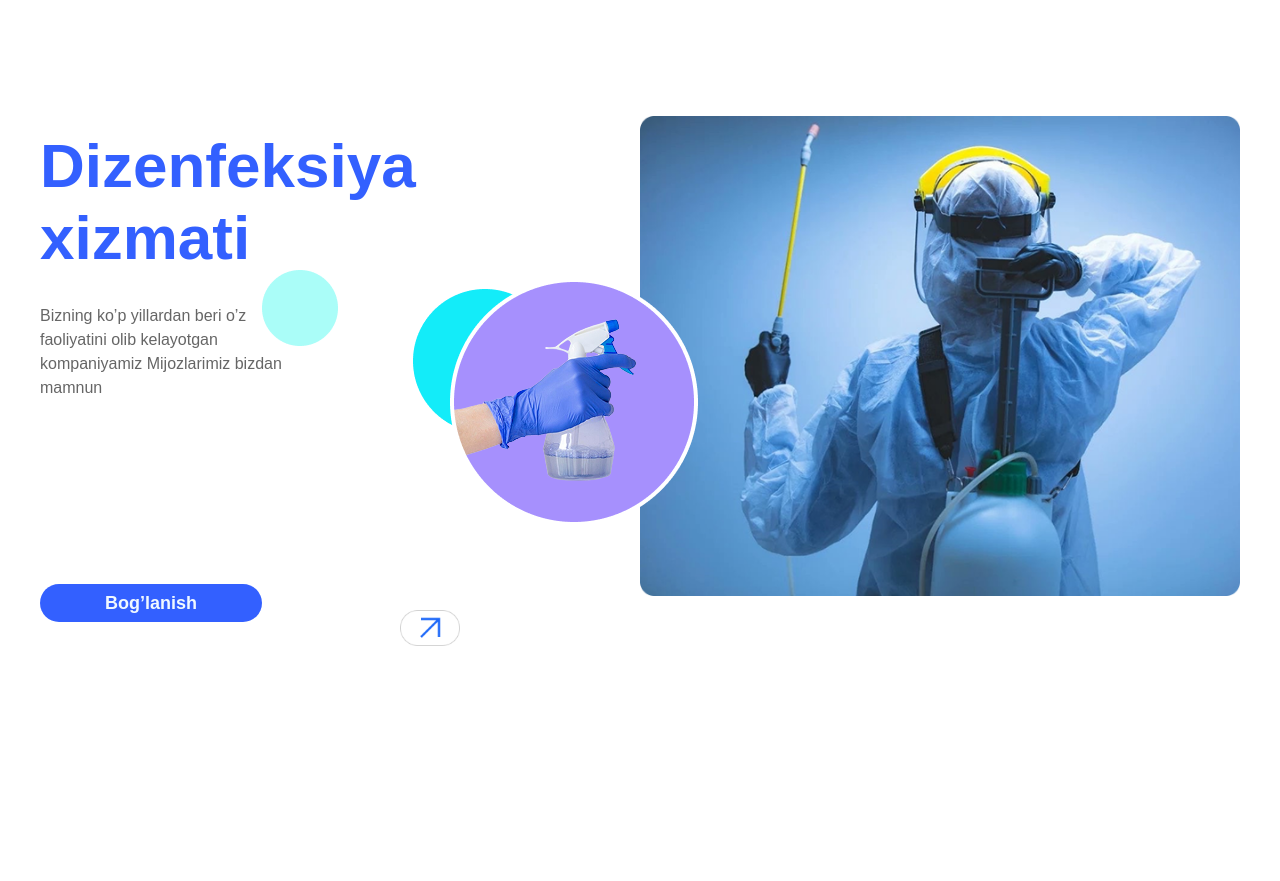
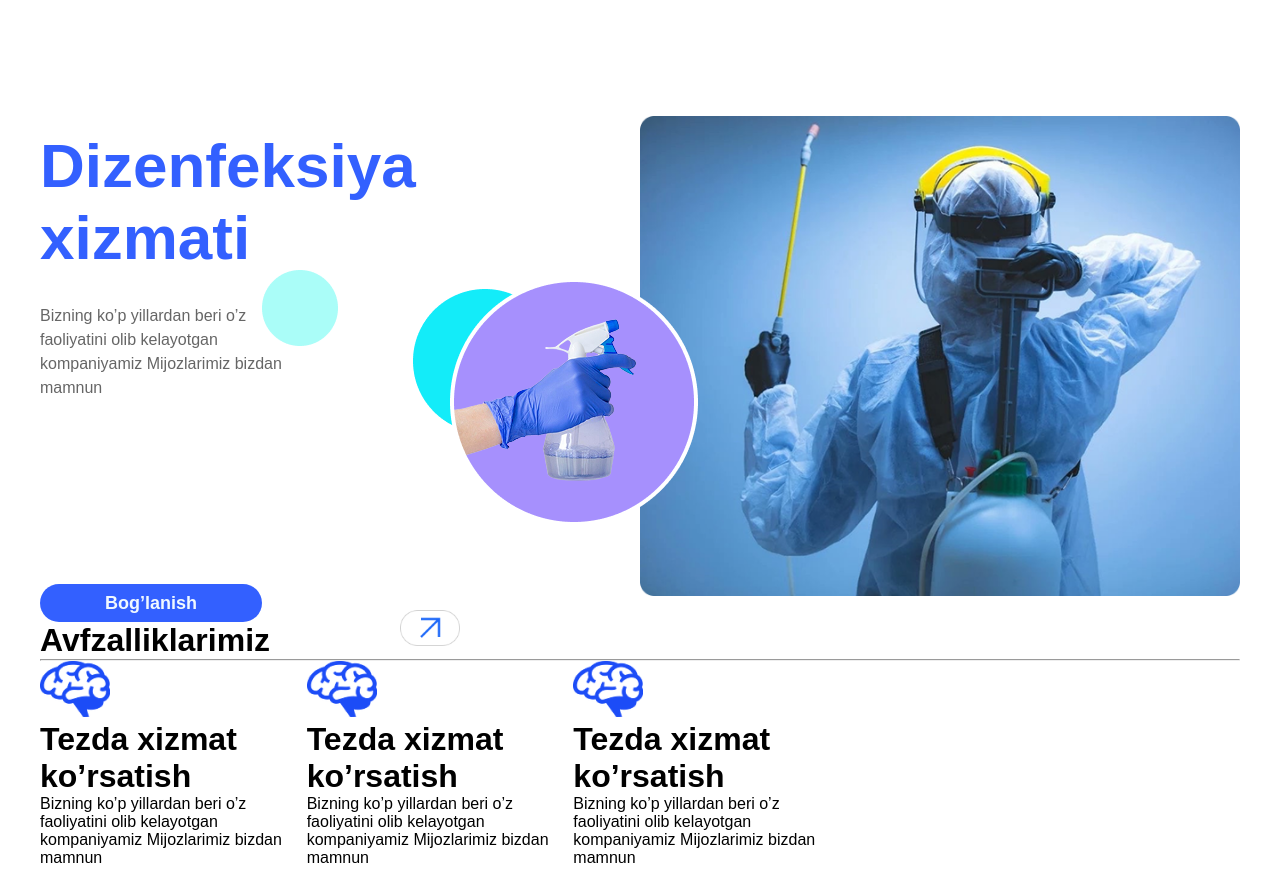
Before and after one commit to jovooa/Dezinfeksiya, a plain HTML site: page index.html in a window 1280 px wide. Shown: the part 74-955 px from the top of the page. Before the commit the page ends 800 px from the top, so only its background shows below. Drawn offline with Linux system fonts and the light colour scheme.

Commit message:
ozgarishlar

```diff
--- a/css/main.css
+++ b/css/main.css
@@ -129,3 +129,12 @@
     letter-spacing: 0%;
 
 }
+
+
+/* ----------------------------------afv--------------------------------- */
+
+.afv-list{
+    display: flex;
+    width: 800px;
+    height: 200px;
+}
--- a/index.html
+++ b/index.html
@@ -1,17 +1,21 @@
 <!DOCTYPE html>
 <html lang="en">
+
 <head>
     <meta charset="UTF-8">
     <meta name="viewport" content="width=device-width, initial-scale=1.0">
     <link rel="stylesheet" href="./css/main.css">
     <title>Document</title>
+
     <head>
 
     <body>
         <header>
             <div class="contener">
                 <div class="header-contener">
-                <a href="#"><img src="./imgges/logo.png" alt=""><h1 class="header-title1"></h1></a>
+                    <a href="#"><img src="./imgges/logo.png" alt="">
+                        <h1 class="header-title1"></h1>
+                    </a>
                     <ul class="header-list">
                         <li class="header-item"><a class="header-link" href="">Home</a></li>
                         <li class="header-item"><a class="header-link" href="">About</a></li>
@@ -24,8 +28,10 @@
                     <div class="hero-contener">
                         <div class="hero-box">
                             <h1 class="hero-title">Dizenfeksiya xizmati </h1>
-                        <p class="hero-text">Bizning ko’p yillardan beri o’z faoliyatini olib kelayotgan kompaniyamiz Mijozlarimiz bizdan mamnun</p>
-                        <button class="hero-btn">Bog’lanish</button><img class="hero-img4" src="./imgges/strelka.png" alt="" width="60px">
+                            <p class="hero-text">Bizning ko’p yillardan beri o’z faoliyatini olib kelayotgan
+                                kompaniyamiz Mijozlarimiz bizdan mamnun</p>
+                            <button class="hero-btn">Bog’lanish</button><img class="hero-img4"
+                            src="./imgges/strelka.png" alt="" width="60px">
                             <img class="hero-img1" src="./imgges/1.png" alt="">
                             <img class="hero-img2" src="./imgges/2.png" alt="">
                             <img class="hero-img3" src="./imgges/3.png" alt="">
@@ -33,7 +39,32 @@
                         <img class="hero-img5" src="./imgges/katta rasm.png" alt="" width="600px">
                     </div>
                 </div>
+                <div class="afv">
+                    <h1 class="afv-title">Avfzalliklarimiz</h1>
+                    <hr>
+                    <ul class="afv-list">
+                        <li>
+                            <img src="./imgges/miyya.png" alt="">
+                            <h1 class="afv-title2">Tezda xizmat ko’rsatish</h1>
+                            <p class="afv-text">Bizning ko’p yillardan beri o’z faoliyatini olib kelayotgan kompaniyamiz
+                                Mijozlarimiz bizdan mamnun</p>
+                        </li>
+                        <li>
+                            <img src="./imgges/miyya.png" alt="">
+                            <h1 class="afv-title2">Tezda xizmat ko’rsatish</h1>
+                            <p class="afv-text">Bizning ko’p yillardan beri o’z faoliyatini olib kelayotgan kompaniyamiz
+                                Mijozlarimiz bizdan mamnun</p>
+                        </li>
+                        <li>
+                            <img src="./imgges/miyya.png" alt="">
+                            <h1 class="afv-title2">Tezda xizmat ko’rsatish</h1>
+                            <p class="afv-text">Bizning ko’p yillardan beri o’z faoliyatini olib kelayotgan kompaniyamiz
+                                Mijozlarimiz bizdan mamnun</p>
+                        </li>
+                    </ul>
+                </div>
             </div>
         </header>
     </body>
+
 </html>
```
Also changed, not shown: imgges/miyya.png (added). Lines whose indentation alone changed are shown as unchanged.
